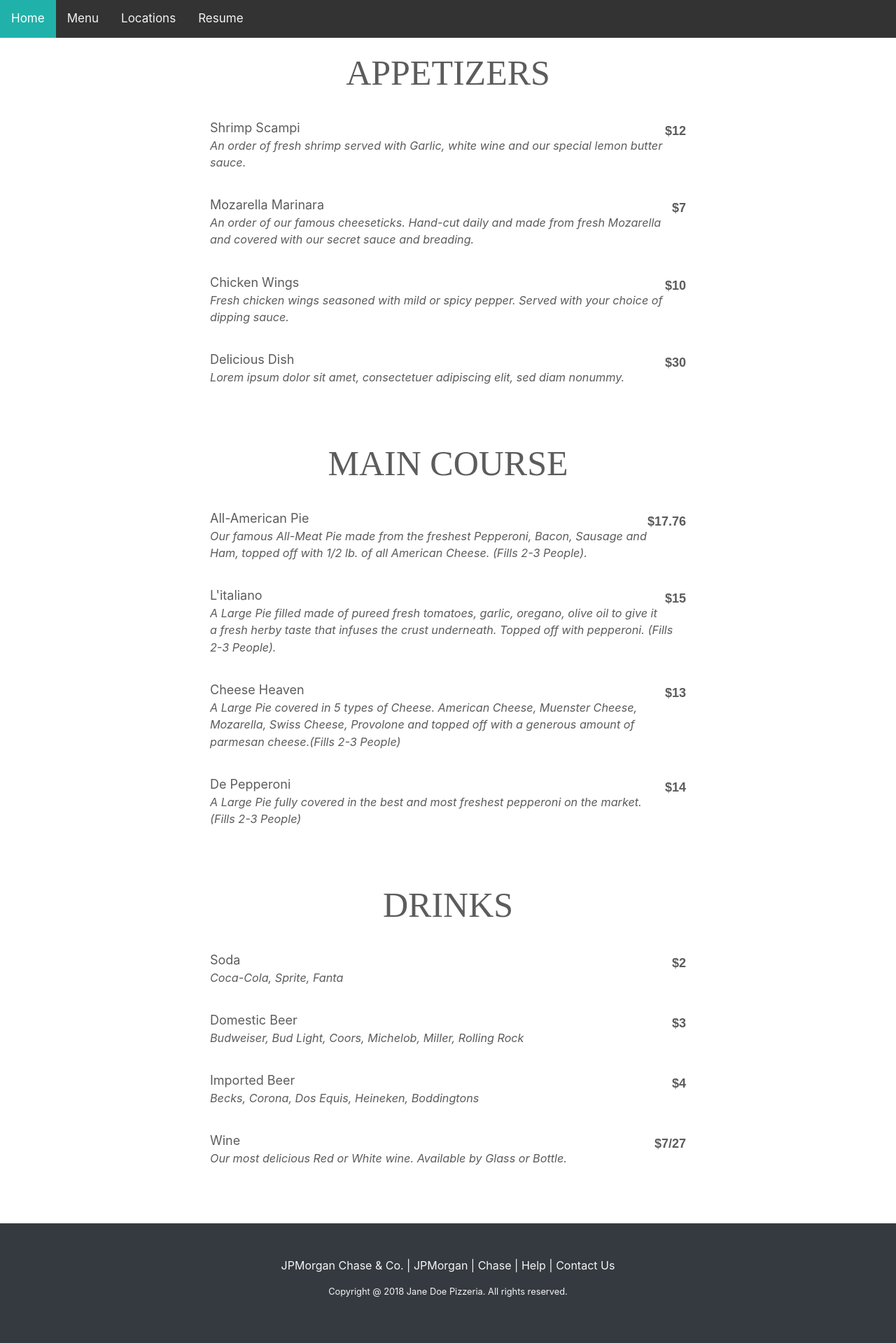
After one commit to EEspinet/website, a Flask app: page /menu in a window 1280 px wide. The commit adds this page. Shown: the whole page at 70% size. Run offline with Flask 2, Linux system fonts and the light colour scheme; some libraries are stand-ins or nearby versions.

Commit message:
Updated the Menu with more items and some minor code mod

```diff
--- a/website/routes.py
+++ b/website/routes.py
@@ -7,5 +7,13 @@ app = Flask(__name__)
 def home():
     return render_template('home.html')
 
+@app.route("/menu")
+def menu():
+    return render_template('menu.html')
+
+@app.route("/locations")
+def locations():
+    return render_template('locations.html')
+
 if __name__ == "__main__":
     app.run(debug=True)
--- a/website/static/css/styles.css
+++ b/website/static/css/styles.css
@@ -28,11 +28,11 @@
   }
 
 .homeTitle{
-    color: white;
-    font-size: 40px;
+    color: black;
+    font-size: 80px;
+    font-weight: 900;
     text-align: center;
     vertical-align: center;
-
     display:flex;
     align-items:center;
     flex-wrap: wrap;
@@ -42,10 +42,12 @@
 .homeSubtitle{
     display:flex;
     align-items:center;
+    font-size: 50px;
+    font-weight: 600;
     flex-wrap: wrap;
+    font-style: italic;
     justify-content: center;
-    color: white;
-    font-size: 30px;
+    color: black;
     text-align: center;
     vertical-align: center;
 }
@@ -79,12 +81,12 @@
 }
 
 .firstRow{
-    min-height: 250px;
-    background-image: url("../images/banner2.jpg")
+    min-height: 400px;
+    background-image: url("../images/pizzaBanner.jpg")
 }
 .secondRow{
     min-height: 800px;
-    background-color: lightgrey;
+    background-color: whitesmoke;
 }
 
 .main > div {
@@ -109,3 +111,78 @@
     background-image: url(https://d.ibtimes.co.uk/en/full/1671954/jp-morgan.jpg);
     background-size: auto;
   }
+
+.locationsTitle{
+    color: black;
+    font-size: 60px;
+    font-weight: 900;
+    text-align: center;
+    vertical-align: center;
+    display:flex;
+    align-items:center;
+    flex-wrap: wrap;
+    justify-content: center;
+}
+
+.locationsSubtitle{
+    display:flex;
+    align-items:center;
+    font-size: 30px;
+    font-weight: 600;
+    flex-wrap: wrap;
+    font-style: italic;
+    justify-content: center;
+    color: black;
+    text-align: center;
+    vertical-align: center;
+}
+
+.minHeight{
+    min-height: 100px;
+}
+
+
+
+.menu_body{
+    max-width: 680px;
+    margin:0 auto;
+    display: block;
+    color: rgb(92, 92, 92);
+}
+
+.menu_section{
+    margin-bottom: 80px;
+}
+
+.menu_section_title{
+    font-family: goergia;
+    font-size: 50px;
+    display:block;
+    font-weight: normal;
+    margin: 20px 0;
+    text-align: center;
+}
+
+.menu_item{
+    margin:35px 0;
+    font-size: 18px;
+}
+
+menu_item_name{
+    font-family: helvetica;
+    font-weight: bold;
+    border-bottom: 2px dotten rgb(213, 213, 213);
+}
+
+.menu_item_description{
+    font-style: italic;
+    font-size: .9em;
+    line-height: 1.5em;
+}
+
+.menu_item_price{
+    float:right;
+    font-weight: bold;
+    font-family: arial;
+    margin-top:-22px;
+}
--- a/website/templates/base.html
+++ b/website/templates/base.html
@@ -8,8 +8,8 @@
 
     <div class="topnav">
         <a class="active" href="home">Home</a>
-        <a href="#news">About Me</a>
-        <a href="#contact">Project</a>
+        <a href="menu">Menu</a>
+        <a href="locations">Locations</a>
         <a href="#about">Resume</a>
     </div>
 {% endblock %}
@@ -23,19 +23,14 @@
                 <a style="color: whitesmoke;" href="http://jpmorgan.com" target="_blank"> JPMorgan |</a>
                 <a style="color: whitesmoke;" href="http://chase.com" target="_blank"> Chase |</a>
                 <a style="color: whitesmoke;" href=:"https://portal.jpmchase.net/sites/companyhome/Pages/help.aspx" target="_blank"> Help |</a>
-                <a style="color: whitesmoke;" href="mailto:TestEmail@restricted.chase.com?Subject=Contacting%20from%20Firmwide"> Contact Us</a>
-            </p>
-            <p align="center" style="color: whitesmoke;">
-                <small>
-                    Information on this site is for JPMC use only. Do NOT share non-public information outside the firm.
-                </small>
+                <a style="color: whitesmoke;" href="mailto:customerSupport@JaneDoePizzeria.com?Subject=Contacting%20from%20Firmwide"> Contact Us</a>
             </p>
             <p align="center" style="color: whitesmoke;">
                 <small>
                     Copyright @
                     <script>
                         document.write(new Date().getFullYear());
-                    </script> JPMorgan Chase & Co. All rights reserved. JPMC Internal Use Only
+                    </script> Jane Doe Pizzeria. All rights reserved.
                 </small>
             </p>
         </div>
--- /dev/null
+++ b/website/templates/menu.html
@@ -0,0 +1,184 @@
+{% extends 'base.html' %}
+
+{% block app_content %}
+  <body>
+    <div class="menu_body">
+      <!-- Section Starts: Appetizers-->
+      <div class="menu_section">
+        <h2 class="menu_section_title">APPETIZERS</h2>
+        <!-- Item Starts-->
+        <div class="menu_item">
+          <div class="menu_item_name">
+            Shrimp Scampi
+          </div>
+          <div class="menu_item_price">
+            $12
+          </div>
+          <div class="menu_item_description">
+            An order of fresh shrimp served with Garlic, white wine and our special lemon butter sauce.
+          </div>
+        </div>
+        <!-- Item Ends-->
+
+        <!-- Item Starts-->
+        <div class="menu_item">
+          <div class="menu_item_name">
+            Mozarella Marinara
+          </div>
+          <div class="menu_item_price">
+            $7
+          </div>
+          <div class="menu_item_description">
+            An order of our famous cheeseticks. Hand-cut daily and made from fresh Mozarella and covered with our secret sauce and breading.
+          </div>
+        </div>
+        <!-- Item Ends-->
+        <!-- Item Starts-->
+        <div class="menu_item">
+          <div class="menu_item_name">
+            Chicken Wings
+          </div>
+          <div class="menu_item_price">
+            $10
+          </div>
+          <div class="menu_item_description">
+            Fresh chicken wings seasoned with mild or spicy pepper. Served with your choice of dipping sauce.
+          </div>
+        </div>
+        <!-- Item Ends-->
+        <!-- Item Starts-->
+        <div class="menu_item">
+          <div class="menu_item_name">
+            Delicious Dish
+          </div>
+          <div class="menu_item_price">
+            $30
+          </div>
+          <div class="menu_item_description">
+            Lorem ipsum dolor sit amet, consectetuer adipiscing elit, sed diam nonummy.
+          </div>
+        </div>
+        <!-- Item Ends-->
+      </div>
+      <!-- Section Ends: Appetizers-->
+
+      <!-- Section Starts: Entrees-->
+      <div class="menu_section">
+        <h2 class="menu_section_title">MAIN COURSE</h2>
+        <!-- Item Starts-->
+        <div class="menu_item">
+          <div class="menu_item_name">
+            All-American Pie
+          </div>
+          <div class="menu_item_price">
+            $17.76
+          </div>
+          <div class="menu_item_description">
+            Our famous All-Meat Pie made from the freshest Pepperoni, Bacon, Sausage and Ham, topped off with 1/2 lb. of all American Cheese. (Fills 2-3 People).
+          </div>
+        </div>
+        <!-- Item Ends-->
+
+        <!-- Item Starts-->
+        <div class="menu_item">
+          <div class="menu_item_name">
+            L'italiano
+          </div>
+          <div class="menu_item_price">
+            $15
+          </div>
+          <div class="menu_item_description">
+            A Large Pie filled made of pureed fresh tomatoes, garlic, oregano, olive oil to give it a fresh herby taste that infuses the crust underneath. Topped off with pepperoni. (Fills 2-3 People).
+          </div>
+        </div>
+        <!-- Item Ends-->
+        <!-- Item Starts-->
+        <div class="menu_item">
+          <div class="menu_item_name">
+            Cheese Heaven
+          </div>
+          <div class="menu_item_price">
+            $13
+          </div>
+          <div class="menu_item_description">
+            A Large Pie covered in 5 types of Cheese. American Cheese, Muenster Cheese, Mozarella, Swiss Cheese, Provolone and topped off with a generous amount of parmesan cheese.(Fills 2-3 People)
+          </div>
+        </div>
+        <!-- Item Ends-->
+        <!-- Item Starts-->
+        <div class="menu_item">
+          <div class="menu_item_name">
+            De Pepperoni
+          </div>
+          <div class="menu_item_price">
+            $14
+          </div>
+          <div class="menu_item_description">
+            A Large Pie fully covered in the best and most freshest pepperoni on the market. (Fills 2-3 People)
+          </div>
+        </div>
+        <!-- Item Ends-->
+      </div>
+      <!-- Section Ends: Entrees-->
+
+      <!-- Section Starts: Drinks-->
+      <div class="menu_section">
+        <h2 class="menu_section_title">DRINKS</h2>
+        <!-- Item Starts-->
+        <div class="menu_item">
+          <div class="menu_item_name">
+            Soda
+          </div>
+          <div class="menu_item_price">
+            $2
+          </div>
+          <div class="menu_item_description">
+            Coca-Cola, Sprite, Fanta
+          </div>
+        </div>
+        <!-- Item Ends-->
+
+        <!-- Item Starts-->
+        <div class="menu_item">
+          <div class="menu_item_name">
+            Domestic Beer
+          </div>
+          <div class="menu_item_price">
+            $3
+          </div>
+          <div class="menu_item_description">
+            Budweiser, Bud Light, Coors, Michelob, Miller, Rolling Rock
+          </div>
+        </div>
+        <!-- Item Ends-->
+        <!-- Item Starts-->
+        <div class="menu_item">
+          <div class="menu_item_name">
+            Imported Beer
+          </div>
+          <div class="menu_item_price">
+            $4
+          </div>
+          <div class="menu_item_description">
+            Becks, Corona, Dos Equis, Heineken, Boddingtons
+          </div>
+        </div>
+        <!-- Item Ends-->
+        <!-- Item Starts-->
+        <div class="menu_item">
+          <div class="menu_item_name">
+            Wine
+          </div>
+          <div class="menu_item_price">
+            $7/27
+          </div>
+          <div class="menu_item_description">
+            Our most delicious Red or White wine. Available by Glass or Bottle.
+          </div>
+        </div>
+        <!-- Item Ends-->
+      </div>
+      <!--Section Ends: Drinks-->
+    </div>
+  </body>
+{% endblock %}
```
Also changed, not shown: website/templates/home.html (+26 -6 lines), website/templates/locations.html (added, +12 -0 lines), website/static/images/pizzaBanner.jpg (added).
